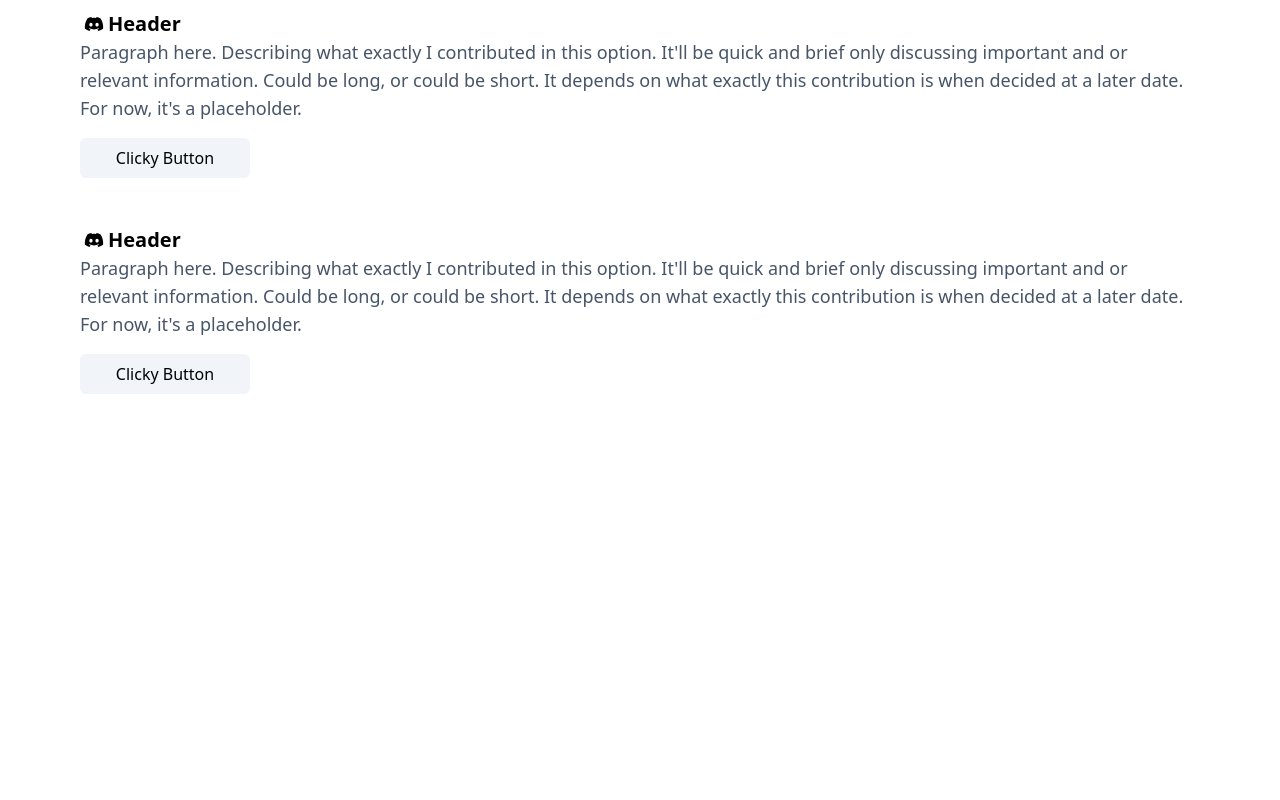
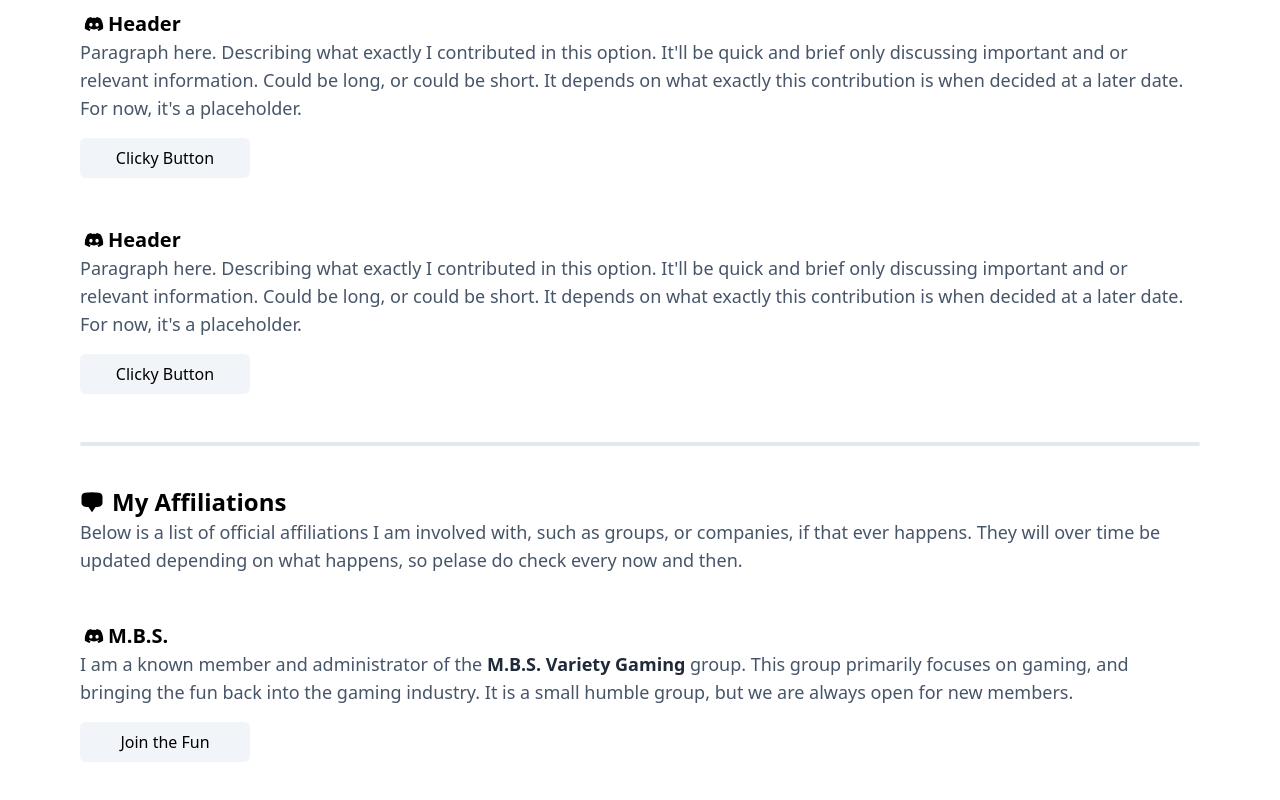
Before and after one commit to Korfi8267/Interstate, a Vue app: page /portfolio in a window 1280 px wide. Shown: the part 970-1770 px from the top of the page. Before the commit the page ends 1412 px from the top, so only its background shows below. Built offline with nearby package versions, Linux system fonts and the light colour scheme; what hide-tailwind-scrollbar would draw is missing.

Commit message:
ADD: Affiliations category, M.B.S. affiliation

```diff
--- a/src/views/Portfolio.vue
+++ b/src/views/Portfolio.vue
@@ -122,6 +122,48 @@
      </a>
  </div>
  </div>
+<div class="flex px-7 md:px-20">
+<hr class="flex-grow max-w-[1230px] h-1 mx-auto bg-slate-200 border-0 rounded mb-10 dark:bg-slate-700">
+</div>
+
+<div class="flex flex-row items-center justify-center px-7 md:px-20">
+  <svg xmlns="http://www.w3.org/2000/svg" viewBox="0 0 24 24" fill="currentColor" class="w-6 h-6 text-black dark:text-white">
+  <path fill-rule="evenodd" d="M4.848 2.771A49.144 49.144 0 0112 2.25c2.43 0 4.817.178 7.152.52 1.978.292 3.348 2.024 3.348 3.97v6.02c0 1.946-1.37 3.678-3.348 3.97a48.901 48.901 0 01-3.476.383.39.39 0 00-.297.17l-2.755 4.133a.75.75 0 01-1.248 0l-2.755-4.133a.39.39 0 00-.297-.17 48.9 48.9 0 01-3.476-.384c-1.978-.29-3.348-2.024-3.348-3.97V6.741c0-1.946 1.37-3.68 3.348-3.97z" clip-rule="evenodd" />
+</svg>
+  <div class="mx-1"/>
+  <div class="flex-grow max-w-[1199px] text-2xl font-semibold text-black dark:text-white">My Affiliations
+  </div>
+</div>
+<div class="flex flex-row px-7 md:px-20 justify-center mb-12">
+  <div class="flex-grow max-w-[1230px] text-lg font-medium text-slate-600 dark:text-slate-400">
+      Below is a list of official affiliations I am involved with, such as groups, or companies, if that ever happens.
+      They will over time be updated depending on what happens, so pelase do check every now and then.
+    </div>
+</div>
+
+<div class="flex flex-row items-center justify-center px-7 md:px-20">
+        <div class="items-center flex flex-row flex-grow max-w-[1230px] text-xl font-semibold text-black dark:text-white">
+        <svg xmlns="http://www.w3.org/2000/svg" viewBox="0 0 640 512" class="w-5 h-5 mx-1 text-black dark:text-white">
+        <path fill="currentColor" d="M524.531,69.836a1.5,1.5,0,0,0-.764-.7A485.065,485.065,0,0,0,404.081,32.03a1.816,1.816,0,0,0-1.923.91,337.461,337.461,0,0,0-14.9,30.6,447.848,447.848,0,0,0-134.426,0,309.541,309.541,0,0,0-15.135-30.6,1.89,1.89,0,0,0-1.924-.91A483.689,483.689,0,0,0,116.085,69.137a1.712,1.712,0,0,0-.788.676C39.068,183.651,18.186,294.69,28.43,404.354a2.016,2.016,0,0,0,.765,1.375A487.666,487.666,0,0,0,176.02,479.918a1.9,1.9,0,0,0,2.063-.676A348.2,348.2,0,0,0,208.12,430.4a1.86,1.86,0,0,0-1.019-2.588,321.173,321.173,0,0,1-45.868-21.853,1.885,1.885,0,0,1-.185-3.126c3.082-2.309,6.166-4.711,9.109-7.137a1.819,1.819,0,0,1,1.9-.256c96.229,43.917,200.41,43.917,295.5,0a1.812,1.812,0,0,1,1.924.233c2.944,2.426,6.027,4.851,9.132,7.16a1.884,1.884,0,0,1-.162,3.126,301.407,301.407,0,0,1-45.89,21.83,1.875,1.875,0,0,0-1,2.611,391.055,391.055,0,0,0,30.014,48.815,1.864,1.864,0,0,0,2.063.7A486.048,486.048,0,0,0,610.7,405.729a1.882,1.882,0,0,0,.765-1.352C623.729,277.594,590.933,167.465,524.531,69.836ZM222.491,337.58c-28.972,0-52.844-26.587-52.844-59.239S193.056,219.1,222.491,219.1c29.665,0,53.306,26.82,52.843,59.239C275.334,310.993,251.924,337.58,222.491,337.58Zm195.38,0c-28.971,0-52.843-26.587-52.843-59.239S388.437,219.1,417.871,219.1c29.667,0,53.307,26.82,52.844,59.239C470.715,310.993,447.538,337.58,417.871,337.58Z"/>
+        </svg>
+        <div class="align-left text-xl font-semibold text-black dark:text-white">M.B.S.</div>
+      </div>
+ </div>
+ <div class="flex flex-row px-7 md:px-20 justify-center">
+   <div class="flex-grow max-w-[1230px] text-lg font-medium text-slate-600 dark:text-slate-400 mb-4">
+    I am a known member and administrator of the <a class="font-semibold text-gray-800 dark:text-slate-300">M.B.S. Variety Gaming</a> group.
+    This group primarily focuses on gaming, and bringing the fun back into the gaming industry. It is a small humble group, but we are always
+    open for new members.
+     </div>
+ </div>
+
+ <div class="flex flex-row items-center justify-center px-7 md:px-20 mb-12">
+   <div class="flex-grow max-w-[1230px]">
+   <a href="https://guilded.gg/MBS-Variety-Gaming" type="button" data-mdb-ripple="true" data-mdb-ripple-color="light" class="md:w-[170px] h-12 md:h-10 text-center justify-center transition ease-in-out delay-50 hover:scale-105 rounded-md  text-black dark:text-white bg-slate-100 dark:bg-slate-700 hover:bg-blue-400 dark:hover:bg-blue-600 hover:text-white items-center flex">
+     <div class="font-semibold sm:font-medium">Join the Fun</div>
+     </a>
+ </div>
+ </div>
 
 </div>
 </template>
```
